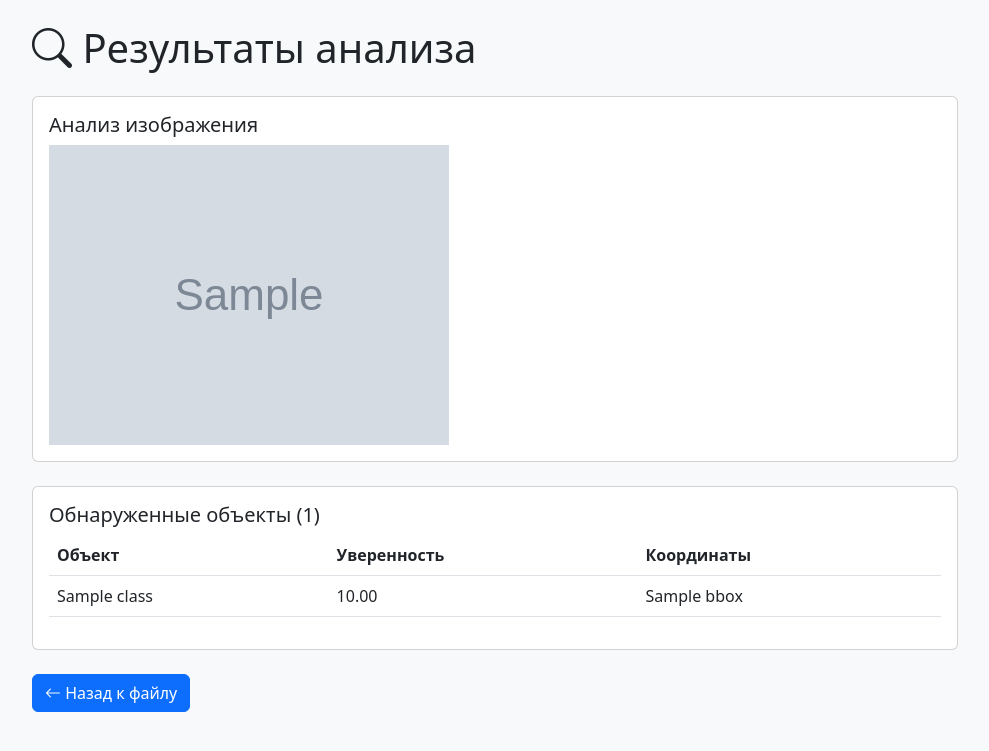
After one commit to U1tr0/image_yolo_app, a Django app: template photoprocessor/editor/templates/editor/analyze.html in a window 1280 px wide. The commit adds this page. Shown: the top 751 px of the page, without its empty margins (145-1134 px from the left). Run offline with Django 5.2, Linux system fonts and the light colour scheme; data comes from the database, SQL or seed files in the repository; both versions use the stored data as it was after the commit; tables that the repository leaves empty hold one stand-in row (values such as "Sample post"); the template is opened without the code that fills it: values that come from a table or form of the project are taken from there, most other values are stand-ins (such as "Sample title", 1, 10 or a date in 2020); grey boxes marked "Sample" are stand-in pictures.

Commit message:
1 version

```diff
--- /dev/null
+++ b/photoprocessor/editor/templates/editor/analyze.html
@@ -0,0 +1,66 @@
+<!DOCTYPE html>
+<html lang="ru">
+<head>
+    <meta charset="UTF-8">
+    <meta name="viewport" content="width=device-width, initial-scale=1">
+    <title>Анализ изображения</title>
+    <link href="https://cdn.jsdelivr.net/npm/bootstrap@5.3.0/dist/css/bootstrap.min.css" rel="stylesheet">
+    <link rel="stylesheet" href="https://cdn.jsdelivr.net/npm/bootstrap-icons@1.10.0/font/bootstrap-icons.css">
+</head>
+<body class="bg-light">
+    <div class="container py-4">
+        <div class="row justify-content-center">
+            <div class="col-lg-10">
+                <h1 class="mb-4"><i class="bi bi-search"></i> Результаты анализа</h1>
+
+                {% if annotated_img_url %}
+                    <div class="card mb-4">
+                        <div class="card-body">
+                            <h5 class="card-title">Анализ изображения</h5>
+                            <img src="{{ annotated_img_url }}" class="img-fluid" alt="Результаты анализа">
+                        </div>
+                    </div>
+
+                    <div class="card">
+                        <div class="card-body">
+                            <h5 class="card-title">Обнаруженные объекты ({{ objects|length }})</h5>
+                            <table class="table">
+                                <thead>
+                                    <tr>
+                                        <th>Объект</th>
+                                        <th>Уверенность</th>
+                                        <th>Координаты</th>
+                                    </tr>
+                                </thead>
+                                <tbody>
+                                    {% for obj in objects %}
+                                    <tr>
+                                        <td>{{ obj.class }}</td>
+                                        <td>{{ obj.confidence|floatformat:2 }}</td>
+                                        <td>{{ obj.bbox|join:", " }}</td>
+                                    </tr>
+                                    {% empty %}
+                                    <tr>
+                                        <td colspan="3" class="text-center">Объекты не обнаружены</td>
+                                    </tr>
+                                    {% endfor %}
+                                </tbody>
+                            </table>
+                        </div>
+                    </div>
+                {% else %}
+                    <div class="alert alert-danger">
+                        Не удалось получить результаты анализа
+                    </div>
+                {% endif %}
+
+                <div class="mt-4">
+                    <a href="{% url 'view_file' file.id %}" class="btn btn-primary">
+                        <i class="bi bi-arrow-left"></i> Назад к файлу
+                    </a>
+                </div>
+            </div>
+        </div>
+    </div>
+</body>
+</html>
--- a/photoprocessor/editor/templates/editor/upload.html
+++ b/photoprocessor/editor/templates/editor/upload.html
@@ -186,11 +186,15 @@
                             </div>
 
                             <!-- Кнопки действий -->
+                            <!-- В секции с кнопками действий замените текущий div на этот: -->
                             <div class="card-footer bg-transparent border-top-0">
                                 <div class="d-flex gap-2">
                                     {% if file.file_exists %}
                                         <a href="{% url 'edit_file' file.id %}" class="btn btn-sm btn-outline-primary flex-grow-1">
                                             <i class="bi bi-pencil-square"></i> Редактировать
+                                        </a>
+                                        <a href="{% url 'analyze_file' file.id %}" class="btn btn-sm btn-outline-success flex-grow-1">
+                                            <i class="bi bi-eye"></i> Анализировать
                                         </a>
                                     {% endif %}
                                     <button class="btn btn-sm btn-outline-danger delete-btn"
--- a/photoprocessor/editor/urls.py
+++ b/photoprocessor/editor/urls.py
@@ -6,4 +6,5 @@ urlpatterns = [
     path('file/<int:file_id>/', views.view_file, name='view_file'),
     path('edit/<int:file_id>/', views.edit_file, name='edit_file'),
     path('delete/<int:file_id>/', views.delete_file, name='delete_file'),
+    path('analyze/<int:file_id>/', views.analyze_file, name='analyze_file'),  # Новый путь
 ]
--- a/photoprocessor/photoprocessor/settings.py
+++ b/photoprocessor/photoprocessor/settings.py
@@ -11,6 +11,7 @@ https://docs.djangoproject.com/en/5.2/ref/settings/
 """
 
 from pathlib import Path
+import subprocess
 import os
 
 # Build paths inside the project like this: BASE_DIR / 'subdir'.
```
Also changed, not shown: photoprocessor/editor/views.py (+120 -1 lines), photoprocessor/db.sqlite3.
